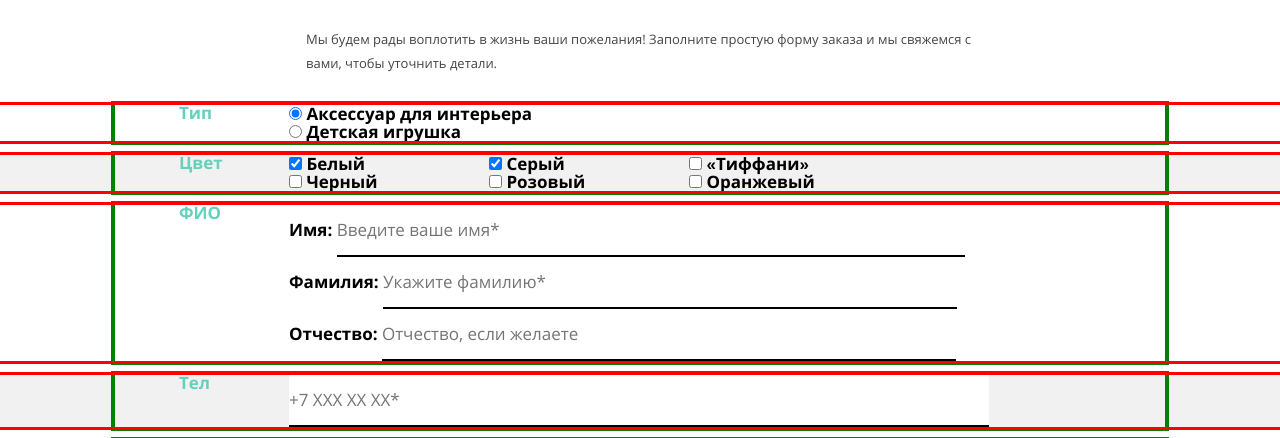
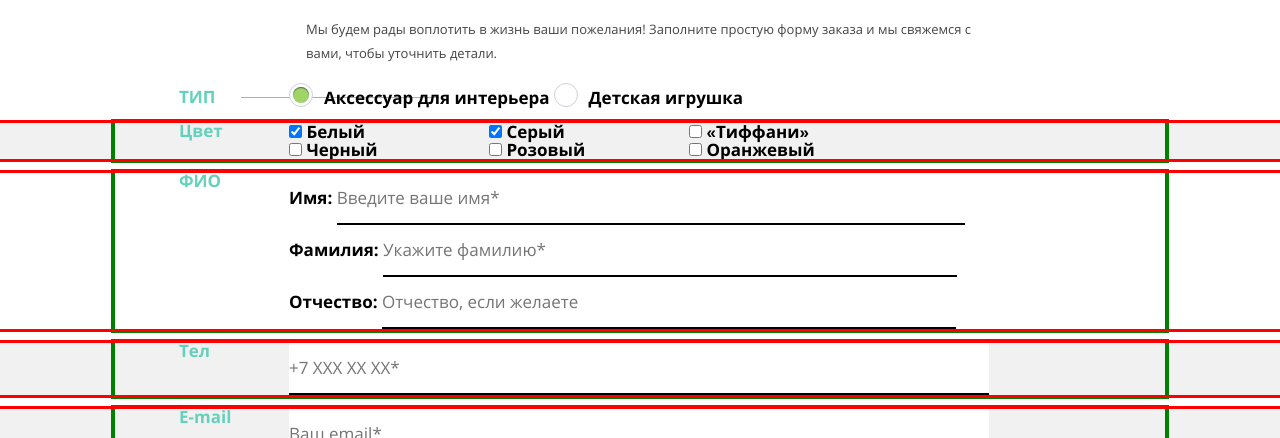
Before and after one commit to ksepris/407291-mishka, a plain HTML site: page source/form.html in a window 1280 px wide. Shown: the part 340-778 px from the top of the page. Drawn offline with nearby package versions, Linux system fonts and the light colour scheme; files that its build step writes are made by us from their sources; files whose address does not match are found by name.

Commit message:
начал ПП страницы формы

```diff
--- a/source/form.html
+++ b/source/form.html
@@ -12,8 +12,8 @@
           <a href="index.html" class="top-header__logo">
             <img class="top-header__logo-image" src="img/logo-mobile.svg" width="86" height="35" alt="Мишка">
           </a>
-          <nav class="main-nav">
-            <button class="main-nav__toggle" type="button"><img src="img/icon-menu-close.svg" width="21" height="20" alt="" /></button>
+          <nav class="main-nav main-nav--closed">
+            <button class="main-nav__toggle" type="button"></button>
             <ul class="main-nav__list site-list">
               <li class="site-list__item">
                 <a class="site-list__catalog" href="catalog.html">Каталог товаров</a>
@@ -50,14 +50,11 @@
         <div class="order-types">
           <div class="order-types__wrapper">
             <h2 class="order-types__title">Тип</h2>
-            <label class="order-types__item">
-              <input type="radio" name="type" value="interior" id="interior" checked>
-              Аксессуар для интерьера
-            </label>
-            <label class="order-types__item">
-              <input type="radio" name="type" value="toy" id="toy">
-              Детская игрушка
-            </label>
+            <input class="order-types__radio" type="radio" name="type" value="interior" id="interior" checked>
+            <label for="interior" class="order-types__radio-label">Аксессуар для интерьера</label>
+
+            <input class="order-types__radio" type="radio" name="type" value="toy" id="toy">
+            <label for="toy" class="order-types__radio-label">Детская игрушка</label>
           </div>
         </div>
         <div class="order-colors">
--- a/source/less/blocks/bottom-header.less
+++ b/source/less/blocks/bottom-header.less
@@ -28,7 +28,7 @@
     padding-top: 73px;
     padding-bottom: 119px;
     margin: 0 auto;
-    width: 246px;
+    width: 250px;
   }
   .bottom-header__title--nobcg{
     background: none;
--- a/source/less/blocks/order-descr.less
+++ b/source/less/blocks/order-descr.less
@@ -6,8 +6,8 @@
   font-family: 'OpenSans', sans-serif;
   width: 260px;
   margin: 0 auto;
-  margin-top: 30px;
-  margin-bottom: 30px;
+  margin-top: 20px;
+  margin-bottom: 24px;
 
   @media (min-width: @tablet-width){
     width: 668px;
--- a/source/less/blocks/order-types.less
+++ b/source/less/blocks/order-types.less
@@ -1,10 +1,10 @@
 .order-types{
-  outline: 3px solid red;
+  // outline: 3px solid red;
   width: 320px;
   margin: 0 auto;
 
   .order-types__wrapper{
-    outline: 4px solid green;
+    // outline: 4px solid green;
     width: 260px;
     margin: 0 auto;
   }
@@ -15,14 +15,65 @@
     color: @order-title-color;
     font-weight: bold;
     font-family: 'OpenSans', sans-serif;
+    text-transform: uppercase;
+    position: relative;
   }
-  .order-types__item{
+  .order-types__title::after{
+    content: '';
+    position: absolute;
+    top: 8px;
+    left: 62px;
+    border: none;
+    background-color: @order-title-color;
+    width: 198px;
+    height: 1px;
+  }
+
+  .order-types__radio-label{
     font-size: 17px;
     line-height: 18px;
     color: @dark-text-color;
     font-weight: bold;
     font-family: 'OpenSans', sans-serif;
   }
+  .order-types__radio{
+    display: none;
+  }
+  .order-types__radio + .order-types__radio-label {
+  position: relative;
+  padding: 0 0 0 35px;
+  cursor: pointer;
+}
+.order-types__radio + .order-types__radio-label:before {
+  content: '';
+  position: absolute;
+  top: -3px;
+  left: 0;
+  width: 22px;
+  height: 22px;
+  border: 1px solid #CDD1DA;
+  border-radius: 50%;
+  background: #FFF;
+}
+.order-types__radio + .order-types__radio-label:after {
+  content: '';
+  position: absolute;
+  top: 1px;
+  left: 4px;
+  width: 16px;
+  height: 16px;
+  border-radius: 50%;
+  background: #9FD468;
+  box-shadow: inset 0 1px 1px rgba(0,0,0,.5);
+  opacity: 0;
+  transition: .2s;
+}
+.order-types__radio:checked + .order-types__radio-label:after {
+  opacity: 1;
+}
+.order-types__radio:focus + .order-types__radio-label:before {
+  box-shadow: 0 0 0 3px rgba(255,255,0,.7);
+}
 
   @media (min-width: @tablet-width){
     width: auto;
```
